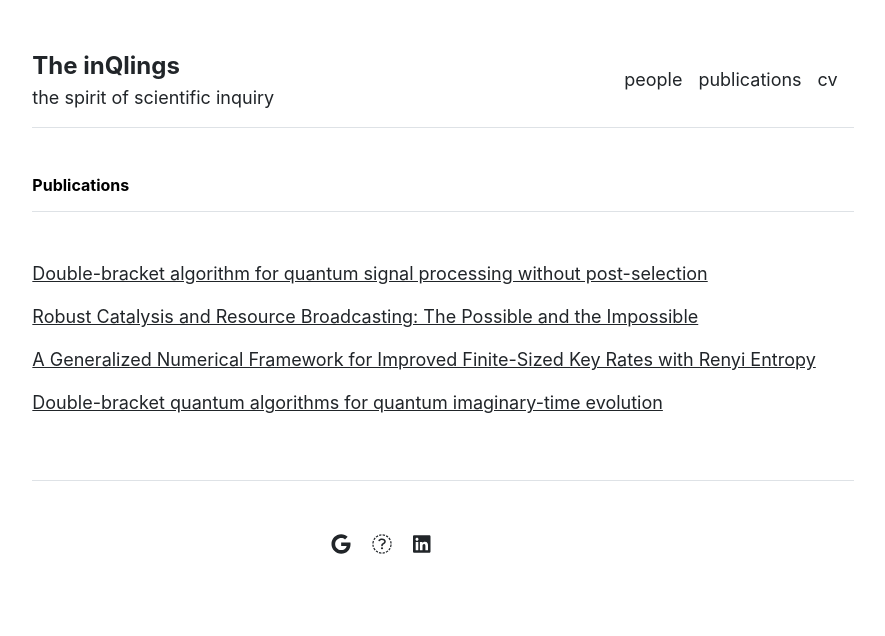
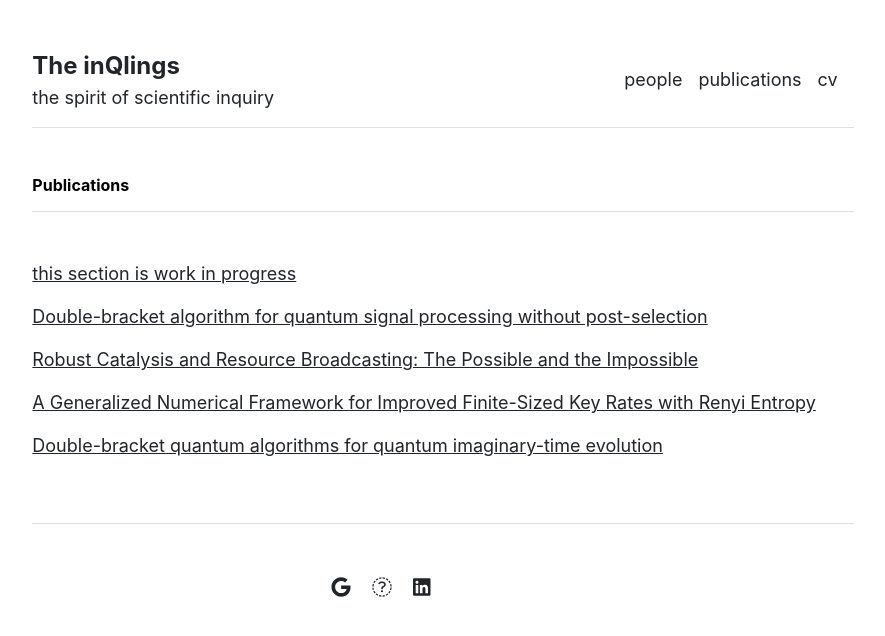
Before and after one commit to nelly-ng/nelly-ng.github.io, a Jekyll site: the page built from publications.md, in a window 1280 px wide. Shown: the top 636 px of the page, without its empty margins (197-1082 px from the left). Built offline with Jekyll 4.4.1, drawn with Linux system fonts in a browser that asks for light colours.

Commit message:
Update publications.yml

```diff
--- a/_data/publications.yml
+++ b/_data/publications.yml
@@ -3,6 +3,7 @@
 - {name: 'Robust Catalysis and Resource Broadcasting: The Possible and the Impossible'}
 
 index:
+- {name: 'this section is work in progress'}
 - {name: 'Double-bracket algorithm for quantum signal processing without post-selection'}
 - {name: 'Robust Catalysis and Resource Broadcasting: The Possible and the Impossible'}
 - {name: 'A Generalized Numerical Framework for Improved Finite-Sized Key Rates with Renyi Entropy'}
```
